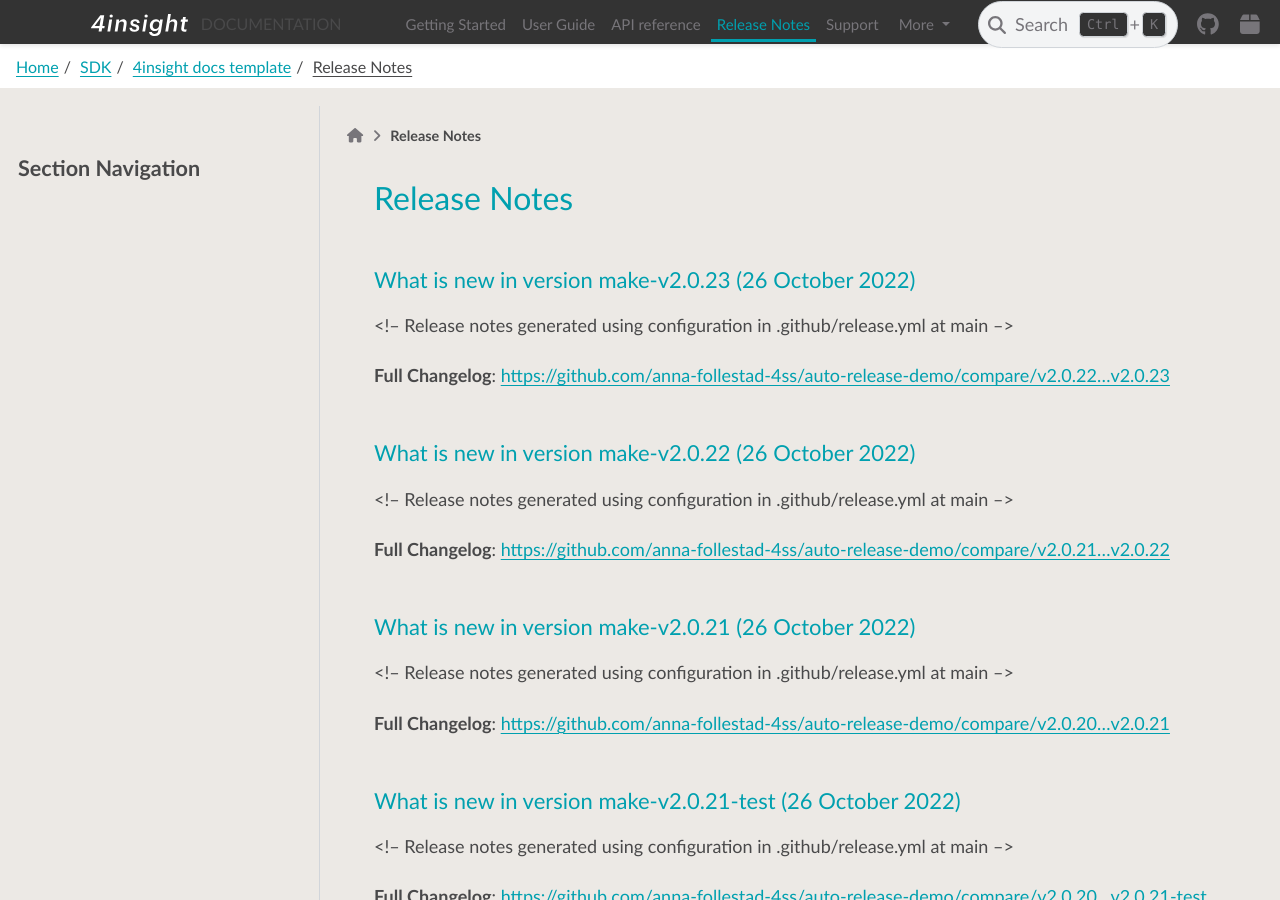
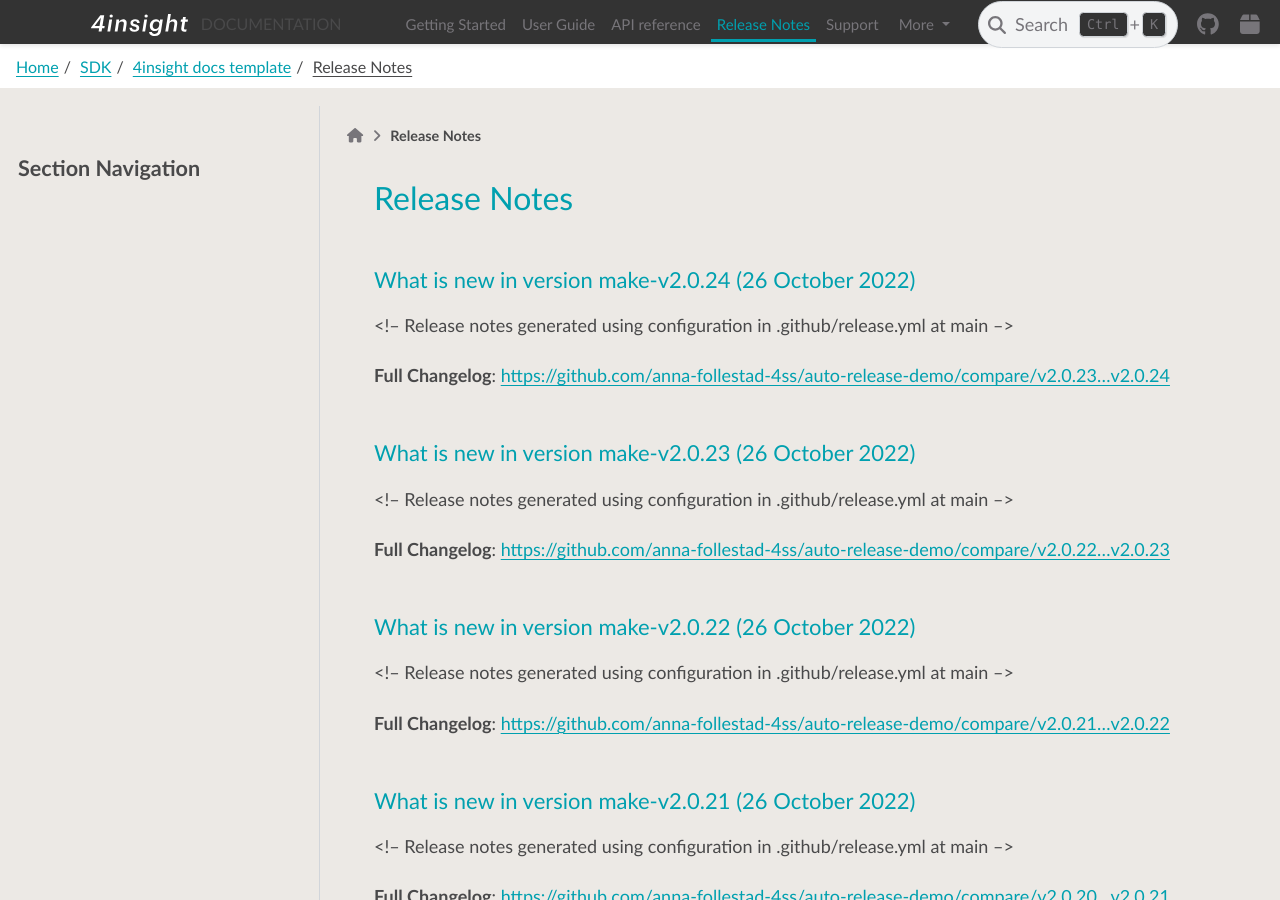
Before and after one commit to anna-follestad-4ss/auto-release-demo, a Sphinx documentation site: the page built from docs/release_notes.rst, in a window 1280 px wide and 900 px high. Built offline with Sphinx 7.4.7 and the PyData theme 0.15.4, drawn with Linux system fonts in a browser that asks for light colours.

Commit message:
added latest release notes from autogen

```diff
--- a/docs/release_notes.rst
+++ b/docs/release_notes.rst
@@ -1,5 +1,16 @@
 Release Notes
 =============
+
+What is new in version make-v2.0.24 (26 October 2022)
+------------------------------------------------
+
+<!-- Release notes generated using configuration in .github/release.yml at main -->
+
+
+
+**Full Changelog**: https://github.com/anna-follestad-4ss/auto-release-demo/compare/v2.0.23...v2.0.24
+
+
 
 What is new in version make-v2.0.23 (26 October 2022)
 ------------------------------------------------
```
